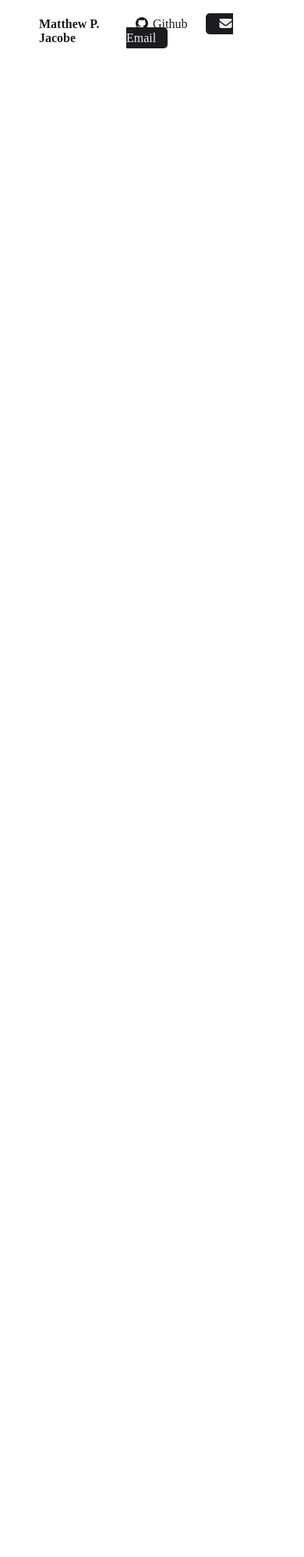
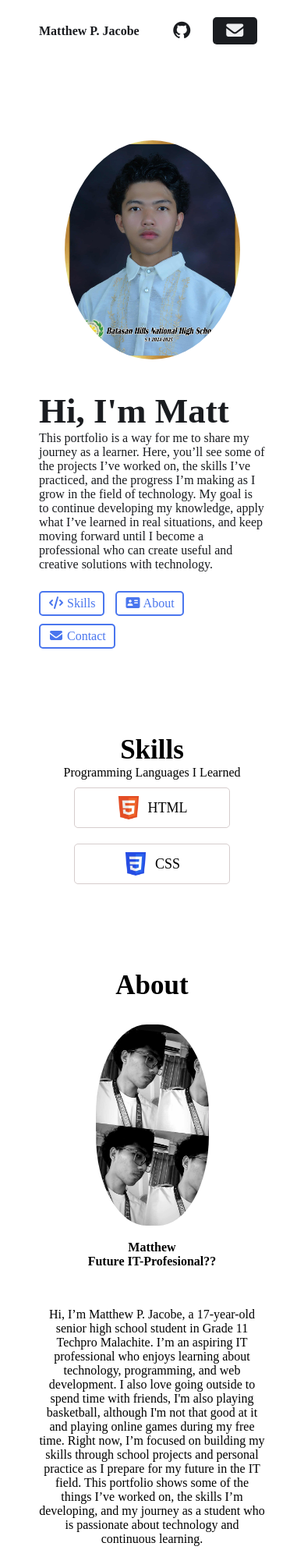
Before and after one commit to matthewdev01/my-website-final-project, a plain HTML site: page index.html in a window 390 px wide. Shown: the top 1997 px of the page at 78% size. Before the commit the page ends 844 px from the top, so only its background shows below. Drawn offline with Linux system fonts and the light colour scheme.

Commit message:
feat: finish my web project

```diff
--- /dev/null
+++ b/css-style/Skills.css
@@ -0,0 +1,50 @@
+:root {
+  --text-color: #1a1c20;
+  --link-color: #4a76ee;
+  --background-color: #eeeff1;
+}
+
+.skills-section {
+  padding: 0 50px;
+  margin-bottom: 100px;
+}
+
+.skills-section h2 {
+  text-align: center;
+  font-size: 35px;
+}
+
+.skills-section .text {
+  text-align: center;
+  font-style: 20px;
+}
+
+.skills-section .cells {
+  display: flex;
+  justify-content: center;
+  flex-wrap: wrap;
+}
+
+.skills-section .cells .cell {
+  display: flex;
+  justify-content: center;
+  align-items: center;
+  gap: 10px;
+
+  width: 200px;
+  padding: 10px 20px;
+  margin: 10px;
+  border: 1.5px solid rgb(214, 205, 205);
+  border-radius: 5px;
+}
+
+.skills-section .cells .cell img {
+  width: 30px;
+  height: 30px;
+  object-fit: contain;
+  border-radius: 2px;
+}
+
+.skills-section .cells .cell span {
+  font-size: 18px;
+}
--- /dev/null
+++ b/css-style/about.css
@@ -0,0 +1,45 @@
+:root {
+  --text-color: #1a1c20;
+  --link-color: #4a76ee;
+  --background-color: #eeeff1;
+}
+
+.about-section {
+  padding: 0 50px;
+  margin-bottom: 100px;
+}
+
+.about-section h2 {
+  font-size: 35px;
+  margin: 30px;
+}
+
+.about-section .group {
+  display: flex;
+  align-self: center;
+  gap: 50px;
+}
+
+.about-section .group .person-details {
+  text-align: center;
+  flex: 2;
+}
+
+.about-section .group .person-details img {
+  width: 145px;
+  border-radius: 45%;
+  object-fit: cover;
+  margin-bottom: 15px;
+}
+
+.about-section .group .person-details p {
+  font-weight: 600;
+}
+
+.about-section .group .person-details a:last-child {
+  font-weight: normal;
+}
+
+.about-section .group .text {
+  flex: 8;
+}
--- /dev/null
+++ b/css-style/contact.css
@@ -0,0 +1,54 @@
+:root {
+  --text-color: #1a1c20;
+  --link-color: #4a76ee;
+  --background-color: #eeeff1;
+}
+
+.contact-section {
+  padding: 0 50px;
+  margin-bottom: 100px;
+}
+
+.contact-section h2 {
+  font-size: 35px;
+}
+
+.contact-section .group {
+  display: flex;
+  gap: 50px;
+}
+
+.contact-section .text {
+  flex: 3;
+  margin-top: 20px;
+}
+
+.contact-section form {
+  flex: 3;
+  display: flex;
+  flex-direction: column;
+}
+
+.contact-section .group form input,
+.contact-section .group form textarea {
+  border: 2px solid var(--link-color);
+  background-color: transparent;
+  padding: 10px;
+  margin-bottom: 15px;
+  outline: none;
+  resize: none;
+}
+
+.contact-section .group form button {
+  font-size: 16px;
+  color: #fff;
+  background-color: var(--link-color);
+  border: none;
+  height: 50px;
+  cursor: pointer;
+  transition: 0.1;
+}
+
+.contact-section .group form button:hover {
+  filter: brightness(0.9);
+}
--- /dev/null
+++ b/css-style/hero.css
@@ -0,0 +1,62 @@
+:root {
+  --text-color: #1a1c20;
+  --link-color: #4a76ee;
+  --background-color: #eeeff1;
+}
+
+.hero-section {
+  display: flex;
+  justify-content: space-between;
+  align-items: center;
+  padding: 0 50px;
+  margin: 100px 0;
+  margin-bottom: 100px;
+  gap: 40px;
+}
+
+.hero-section .text {
+  flex: 5;
+  color: var(--text-color);
+}
+
+.hero-section .text h2 {
+  font-size: 45px;
+}
+
+.hero-section .text a {
+  color: var();
+}
+
+.hero-section .text .links {
+  margin-top: 25px;
+}
+
+.hero-section .text .links a {
+  color: var(--link-color);
+  display: inline-block;
+  padding: 5px 10px;
+  border: 2px solid var(--link-color);
+  border-radius: 5px;
+  margin-right: 10px;
+  margin-bottom: 10px;
+  transition: 0.1s;
+}
+
+.hero-section .text .links a:hover {
+  color: var(--text-color);
+}
+
+.hero-section .headshot {
+  flex: 2;
+  display: flex;
+  justify-content: right;
+}
+
+.hero-section .headshot img {
+  width: 225px;
+  border-radius: 50%;
+}
+
+nav .right a span {
+  margin-left: 5px;
+}
--- a/css-style/nav-bar.css
+++ b/css-style/nav-bar.css
@@ -1,4 +1,9 @@
-/* Navbar */
+:root {
+  --text-color: #1a1c20;
+  --link-color: #4a76ee;
+  --background-color: #eeeff1;
+}
+
 nav {
   display: flex;
   justify-content: space-between;
--- a/css-style/style.css
+++ b/css-style/style.css
@@ -16,6 +16,8 @@ html {
 
 body {
   background-attachment: var(--background-color);
+  max-width: 1300px;
+  margin: 0 auto;
 }
 
 a {
@@ -23,29 +25,75 @@ a {
   text-decoration: none;
 }
 
-/* Navbar */
-/* nav {
-  display: flex;
-  justify-content: space-between;
-  align-items: center;
-  padding: 0 50px;
-  height: 80px;
+@media (max-width: 600px) {
+  /* Navbar */
+  nav {
+    padding: 0 20px;
+  }
+
+  nav .right {
+    font-size: 22px;
+  }
+
+  nav .right a:last-child {
+    color: var(--text-color);
+    background-color: transparent;
+    padding: 0;
+  }
+
+  nav .right a span {
+    display: none;
+  }
+
+  /* Section 1: Hero */
+  .hero-section {
+    padding: 0 20px;
+  }
+
+  .hero-section .text {
+    font-style: 20px;
+  }
+  /* Section 2: Skills */
+  .skills-section {
+    padding: 0 20px;
+  }
+
+  .skills-section .cells .cell span {
+    font-style: 15px;
+  }
+
+  /* Section 4: Contact */
+  .contact-section .group {
+    flex-direction: column;
+  }
 }
 
-nav .left a {
-  color: var(--text-color);
-  font-style: 22px;
-  font-weight: 600;
+/* Section 1: Hero */
+@media (max-width: 850px) {
+  .hero-section h2 {
+    font-style: 35px;
+  }
 }
 
-nav .right a {
-  color: var(--text-color);
-  margin: 0 10px;
+@media (max-width: 740px) {
+  .hero-section {
+    flex-direction: column-reverse;
+  }
+
+  .hero-section .headshot img {
+    width: 175px;
+  }
+
+  .about-section {
+    text-align: center;
+  }
+
+  .about-section .group {
+    flex-direction: column;
+  }
 }
 
-nav .right a:last-child {
-  color: var(--background-color);
-  background-color: var(--text-color);
-  padding: 5px 15px;
-  border-radius: 5px;
-} */
+/* Section 4: Contact */
+.contact-section {
+  padding: 0 20px;
+}
--- a/index.html
+++ b/index.html
@@ -5,6 +5,11 @@
     <meta name="viewport" content="width=device-width, initial-scale=1.0" />
     <link rel="stylesheet" href="css-style/style.css" />
     <link rel="stylesheet" href="css-style/nav-bar.css" />
+    <link rel="stylesheet" href="css-style/hero.css" />
+    <link rel="stylesheet" href="css-style/skills.css" />
+    <link rel="stylesheet" href="css-style/about.css" />
+    <link rel="stylesheet" href="css-style/contact.css" />
+
     <link
       rel="stylesheet"
       href="https://cdnjs.cloudflare.com/ajax/libs/font-awesome/7.0.0/css/all.min.css"
@@ -36,18 +41,110 @@
         </a>
       </div>
     </nav>
+
     <main>
       <!-- Section 1: Hero -->
-      <section></section>
+      <section class="hero-section">
+        <div class="text">
+          <h2>Hi, I'm Matt</h2>
+          This portfolio is a way for me to share my journey as a learner. Here,
+          you’ll see some of the projects I’ve worked on, the skills I’ve
+          practiced, and the progress I’m making as I grow in the field of
+          technology. My goal is to continue developing my knowledge, apply what
+          I’ve learned in real situations, and keep moving forward until I
+          become a professional who can create useful and creative solutions
+          with technology.
+
+          <div class="links">
+            <a href="#skills">
+              <i class="fa-solid fa-code"></i>
+              <span>Skills</span>
+            </a>
+
+            <a href="#about">
+              <i class="fa-solid fa-address-card"></i>
+              <span>About</span>
+            </a>
+
+            <a href="#contact">
+              <i class="fa-solid fa-envelope"></i>
+              <span>Contact</span>
+            </a>
+          </div>
+        </div>
+        <div class="headshot">
+          <img src="Assets/imgs/headshot.jpg" alt="Matt's Headshot" />
+        </div>
+      </section>
 
       <!-- Section 2: Skills -->
-      <section id="skills"></section>
+      <section id="skills" class="skills-section">
+        <h2>Skills</h2>
+        <div class="text">Programming Languages I Learned</div>
+        <div class="cells">
+          <div class="cell">
+            <img src="Assets/imgs/html-logo.webp" alt="HTML logo" />
+            <span>HTML</span>
+          </div>
 
-      <!-- Section 3: Testimony -->
-      <section id="testimony"></section>
+          <div class="cell">
+            <img src="Assets/imgs/css-logo.webp" alt="CSS logo" />
+            <span>CSS</span>
+          </div>
+        </div>
+      </section>
+
+      <!-- Section 3: About -->
+      <section id="about" class="about-section">
+        <h2>About</h2>
+
+        <div class="group">
+          <div class="person-details">
+            <img src="Assets/imgs/about-headshot2.jpg" />
+            <p>Matthew</p>
+            <p>Future IT-Profesional??</p>
+          </div>
+
+          <div class="text">
+            Hi, I’m Matthew P. Jacobe, a 17-year-old senior high school student
+            in Grade 11 Techpro Malachite. I’m an aspiring IT professional who
+            enjoys learning about technology, programming, and web development.
+            I also love going outside to spend time with friends, I'm also
+            playing basketball, although I'm not that good at it and playing
+            online games during my free time. Right now, I’m focused on building
+            my skills through school projects and personal practice as I prepare
+            for my future in the IT field. This portfolio shows some of the
+            things I’ve worked on, the skills I’m developing, and my journey as
+            a student who is passionate about technology and continuous
+            learning.
+          </div>
+        </div>
+      </section>
 
       <!-- Section 4: Contact -->
-      <section id="contact"></section>
+      <section id="contact" class="contact-section">
+        <h2>Contact</h2>
+        <div class="group">
+          <div class="text">
+            If you need help, have questions, or would like to work with me,
+            feel free to reach out through this contact form. You can send me a
+            message anytime, whether it’s about a project, collaboration, or
+            just to connect. I’ll do my best to reply as soon as possible.
+          </div>
+          <form action="">
+            <label for="name">Name</label>
+            <input type="text" id="name" />
+
+            <label for="email">Email</label>
+            <input type="email" id="email" />
+
+            <label for="message">Message</label>
+            <textarea id="message" cols="30" rows="10"></textarea>
+
+            <button type="submit">Send Message</button>
+          </form>
+        </div>
+      </section>
     </main>
   </body>
 </html>
```
Also changed, not shown: Assets/imgs/About headshot.jpg (added), Assets/imgs/About-headshot2.jpg (added), Assets/imgs/bg.jpg (added), Assets/imgs/css-logo.webp (added), Assets/imgs/headshot.jpg (added), Assets/imgs/html-logo.webp (added).
